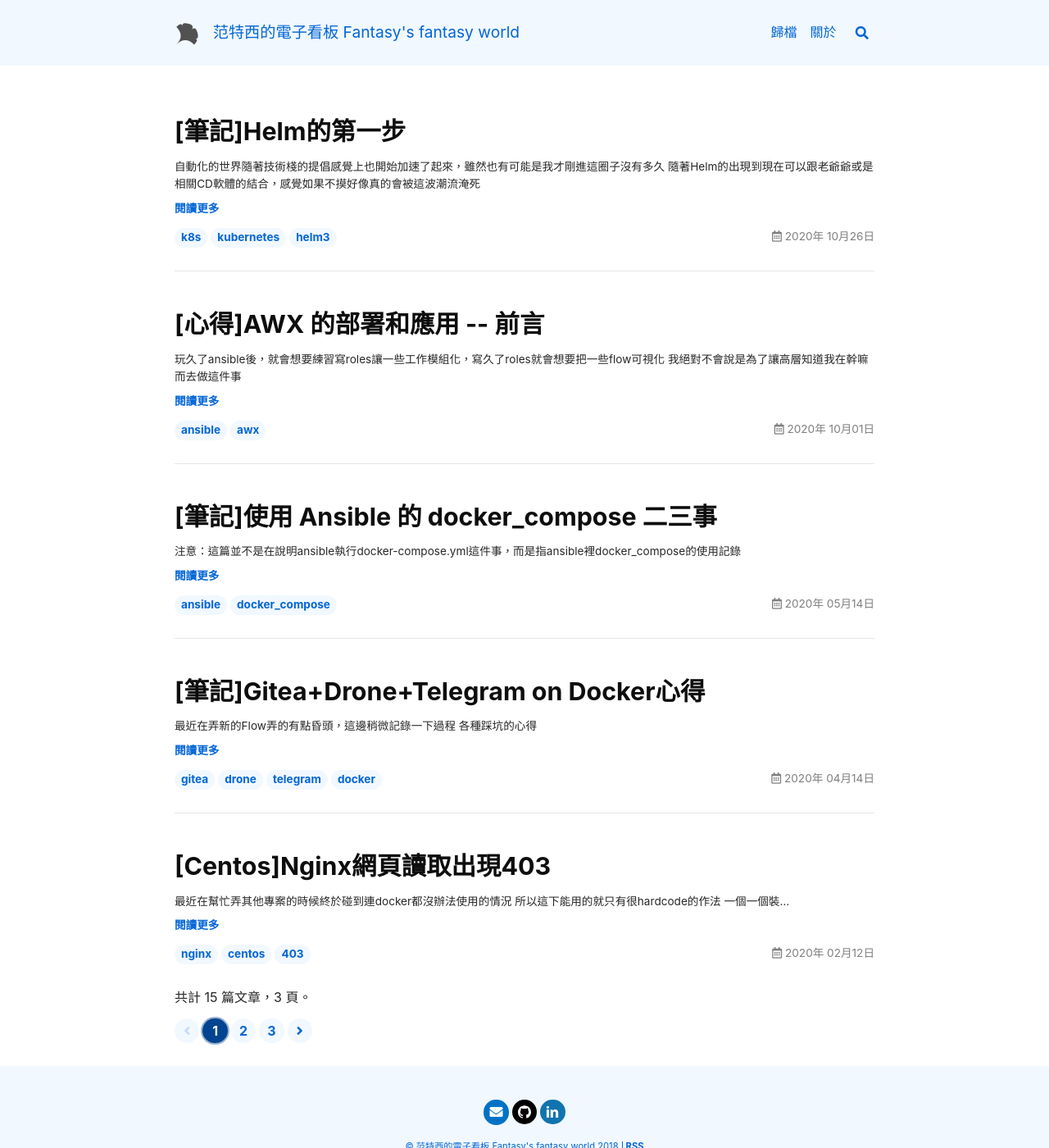
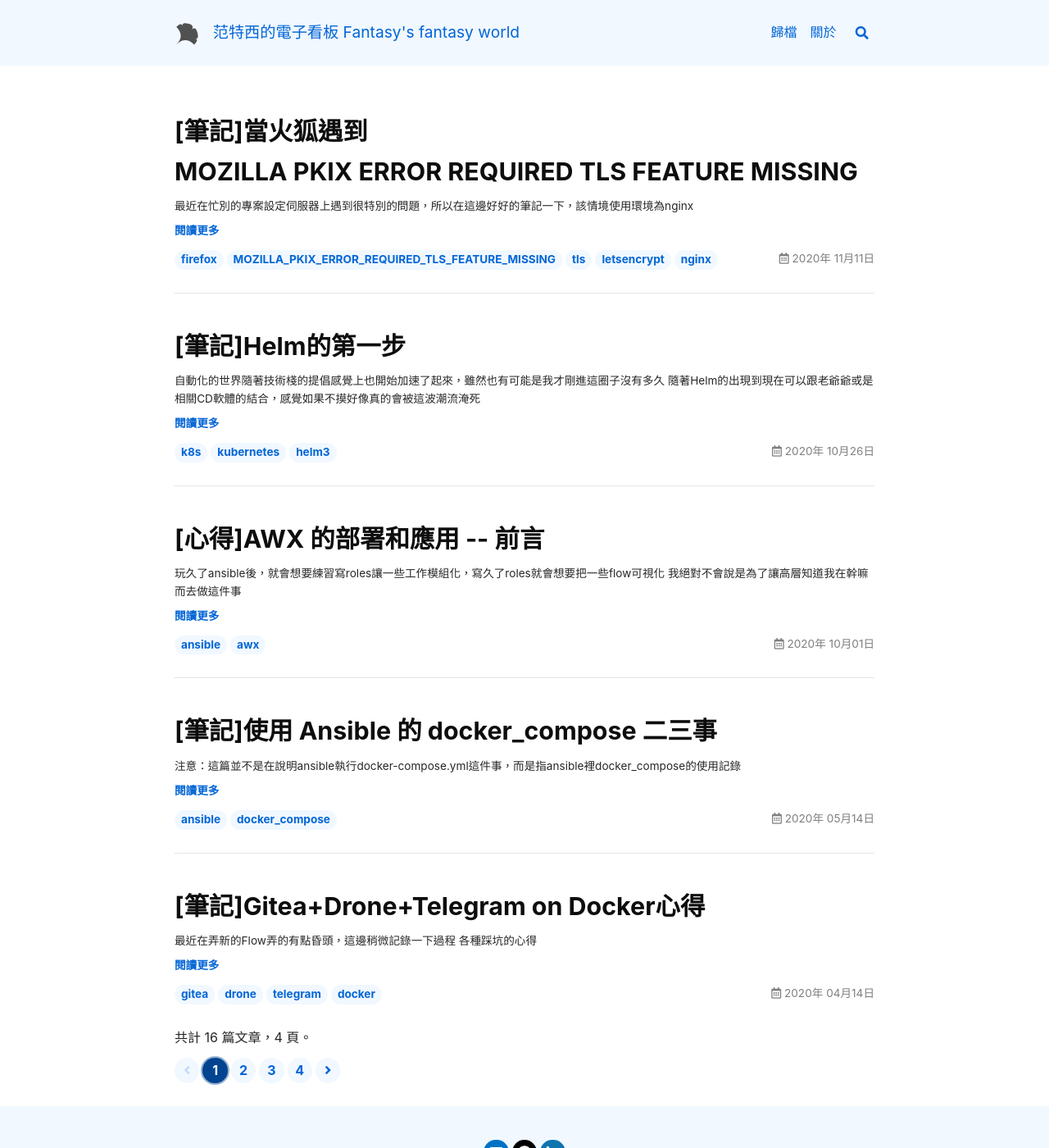
Before and after one commit to tingShean/tingshean.github.io, a Jekyll site: the page built from index.html, in a window 1280 px wide and 1400 px high. Shown: the whole window at 82% size. Built offline with Jekyll 4.4.1, drawn with Linux system fonts in a browser that asks for light colours; nearby versions of some CDN libraries; the list of posts is cut into pages by our own code; part of the change alters nothing that is shown.

Commit message:
20201111 new post

```diff
--- /dev/null
+++ b/_posts/2020-11-11-firefox-nginx-tls.md
@@ -0,0 +1,51 @@
+---
+title: "[筆記]當火狐遇到 MOZILLA\_PKIX\_ERROR\_REQUIRED\_TLS\_FEATURE\_MISSING"
+key: 20201111
+layout: article
+tags: firefox MOZILLA_PKIX_ERROR_REQUIRED_TLS_FEATURE_MISSING tls letsencrypt nginx
+---
+
+最近在忙別的專案設定伺服器上遇到很特別的問題，所以在這邊好好的筆記一下，該情境使用環境為nginx
+
+<!--more-->
+
+## 前序
+這個問題主要只發生在火狐 Firefox 使用者瀏覽某些網站會發生的問題，用別的瀏覽器不會。
+
+## 情境
+大多數遇到的問題網頁都是使用了Let's Encrypt的TLS，我個人一開始推測應該是因為Firefox的安全性要求比較高產生的影響。
+
+## 找出原因
+[<官方討論區>HTTPS connection fails with "MOZILLA_PKIX_ERROR_REQUIRED_TLS_FEATURE_MISSING"](https://support.mozilla.org/en-US/questions/1149911)
+
+雖然是距今4年前的討論，不過這代表是以前就發生這問題了，不是現在才有，然後下面有回文叫人把`enable_ocsp_must_staple`這個關掉後強制重整 ~~你乾脆叫使用者重灌好了~~
+
+不過由這個討論可以看的出來應該是OCSP的問題，所以我們直接從這部份找解法
+
+## 解決方法
+在出現這個問題的nginx configure裡加上以下這四行基本上就解掉了
+
+{% highlight shell %}
+ssl_stapling on;
+ssl_stapling_verify on;
+resolver 8.8.8.8 1.1.1.1 valid=300s;
+resolver_timeout 5s;
+{% endhighlight %}
+
+有興趣看裡面的設定可以看看最底下的nginx說明；這邊大概說一下
+
+`ssl_stapling on/off` 就是字面上的意思，`stapling of OCSP response`的開關，預設是關閉的 [註1](http://nginx.org/en/docs/http/ngx_http_ssl_module.html#ssl_stapling)
+
+`resolver 8.8.8.8 1.1.1.1 valid=300s` 這個先說，因為上面的`ssl_stapling`打開的時候就一定要設定這個參數。主要是在解析地址用，預設的情況下解析會同時查找IPv4和IPv6(IPv6可以關閉查詢)。 [註2](http://nginx.org/en/docs/http/ngx_http_core_module.html#resolver)
+
+`ssl_stapling_verify on` 驗證OCSP response的開關；為了驗證生效會使用 `ssl_trusted_certificate`將伺服器證書頒發的證書和所有中間證書配置為受信任的。 [註3](http://nginx.org/en/docs/http/ngx_http_ssl_module.html#ssl_stapling_verify)
+
+`resolver_timeout 5s;`設定解析的timeout時間 [註4](http://nginx.org/en/docs/http/ngx_http_core_module.html#resolver_timeout)
+
+
+## 相關出處
+[HTTPS connection fails with "MOZILLA_PKIX_ERROR_REQUIRED_TLS_FEATURE_MISSING"](https://support.mozilla.org/en-US/questions/1149911)
+[ssl_stapling](http://nginx.org/en/docs/http/ngx_http_ssl_module.html#ssl_stapling)
+[ssl_stapling_verify](http://nginx.org/en/docs/http/ngx_http_ssl_module.html#ssl_stapling_verify)
+[resolver](http://nginx.org/en/docs/http/ngx_http_core_module.html#resolver)
+[resolver_timeout](http://nginx.org/en/docs/http/ngx_http_core_module.html#resolver_timeout)
```
Also changed, not shown: _posts/2020-10-26-helm-first-step.md (+2 -1 lines).
